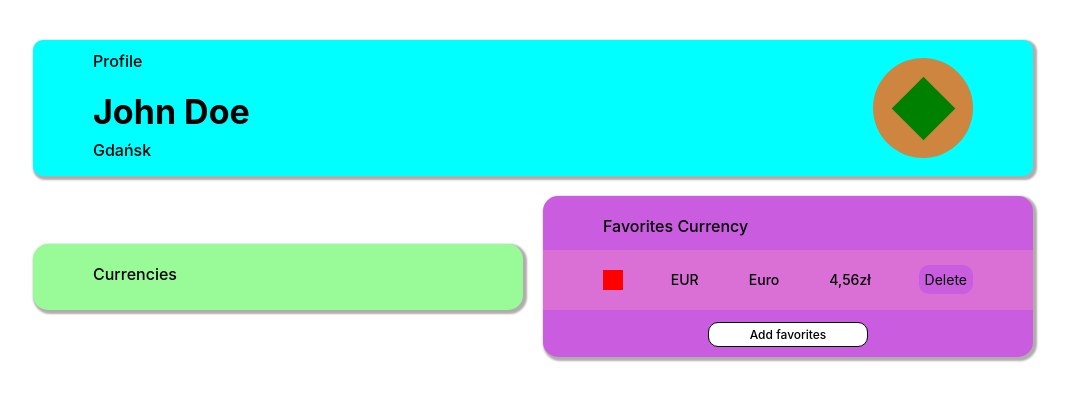
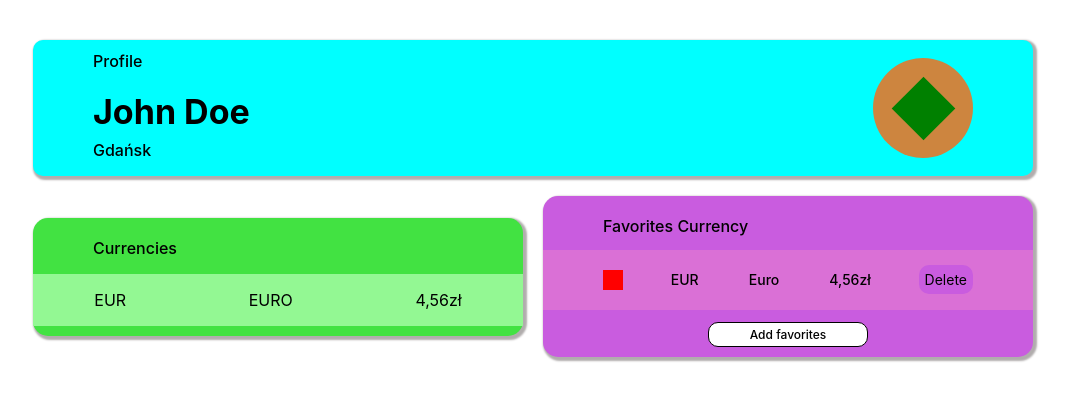
Before and after one commit to wwojciech89/currency-app, a React (Create React App) app: page / in a window 1280 px wide. Shown: the top 400 px of the page, without its empty margins (107-1176 px from the left). Built offline with nearby package versions, Linux system fonts and the light colour scheme.

Commit message:
add Single Curriency component

```diff
--- /dev/null
+++ b/src/assets/components/CurrencyWrapper/CurrencyElement/CurrencyElement.js
@@ -0,0 +1,13 @@
+import React from 'react';
+import styles from "../CurrencyElement/CurrencyElement.module.scss";
+
+
+const CurrencyElement = () => (
+    <div className={styles.element}>
+        <p>EUR</p>
+        <p>EURO</p>
+        <p>4,56zł</p>
+    </div>
+)
+
+export default CurrencyElement;
--- /dev/null
+++ b/src/assets/components/CurrencyWrapper/CurrencyElement/CurrencyElement.module.scss
@@ -0,0 +1,7 @@
+.element {
+  width: 100%;
+  background-color: rgb(147, 248, 147);
+  display: flex;
+  align-items: center;
+  justify-content: space-around;
+}
--- a/src/assets/components/CurrencyWrapper/CurrencyWrapper.js
+++ b/src/assets/components/CurrencyWrapper/CurrencyWrapper.js
@@ -1,10 +1,12 @@
 import React from 'react';
 import styles from "../CurrencyWrapper/CurrencyWrapper.module.scss";
+import CurrencyElement from "./CurrencyElement/CurrencyElement"
 
 const CurrencyWrapper = () => {
 return (
     <div className={styles.wrapper}>
         <h3>Currencies</h3>
+        <CurrencyElement/>
     </div>
 )
 }
--- a/src/assets/components/CurrencyWrapper/CurrencyWrapper.module.scss
+++ b/src/assets/components/CurrencyWrapper/CurrencyWrapper.module.scss
@@ -1,6 +1,6 @@
 .wrapper {
   width: 490px;
-  background-color: palegreen;
+  background-color: rgb(66, 226, 66);
   margin-right: 20px;
   border-radius: 15px;
   box-shadow: 2px 2px 2px 2px rgb(177, 173, 173);
```
